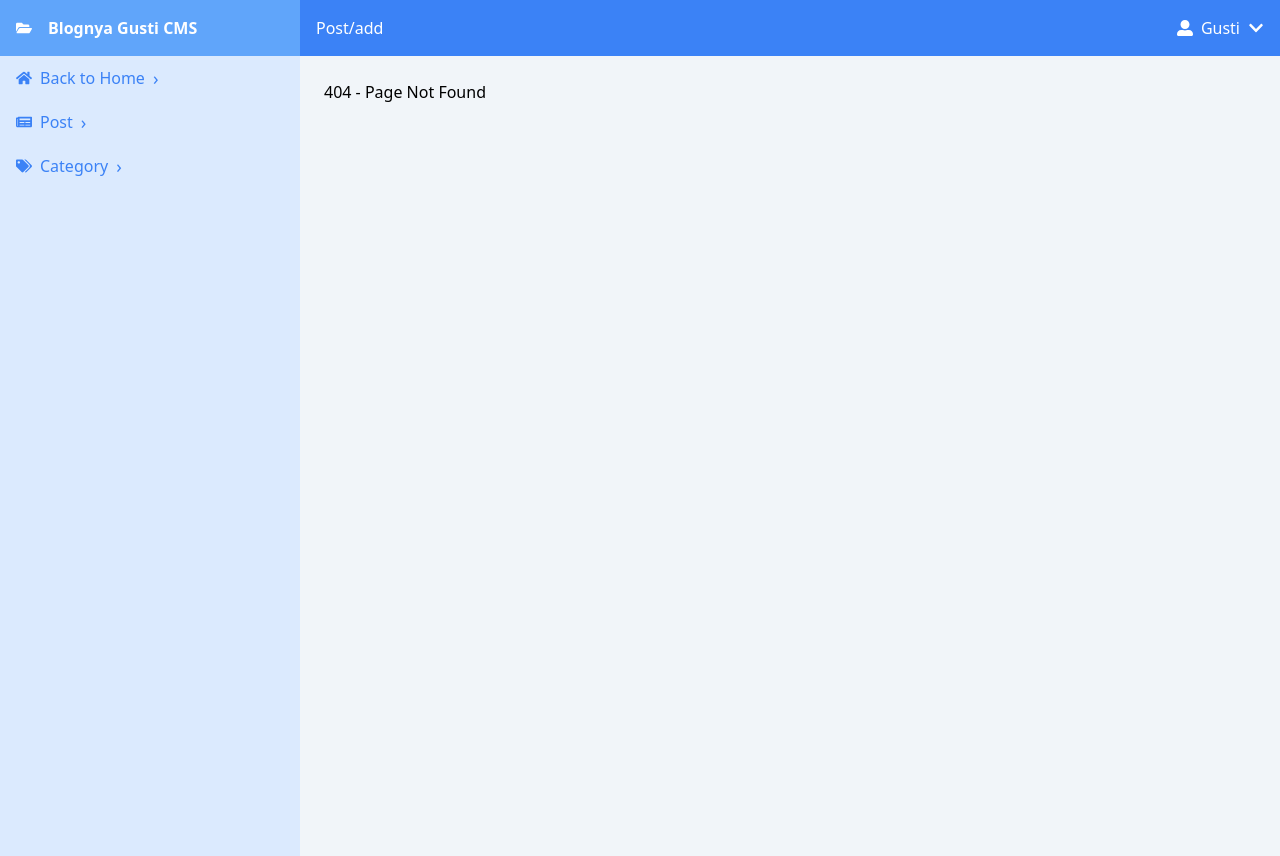
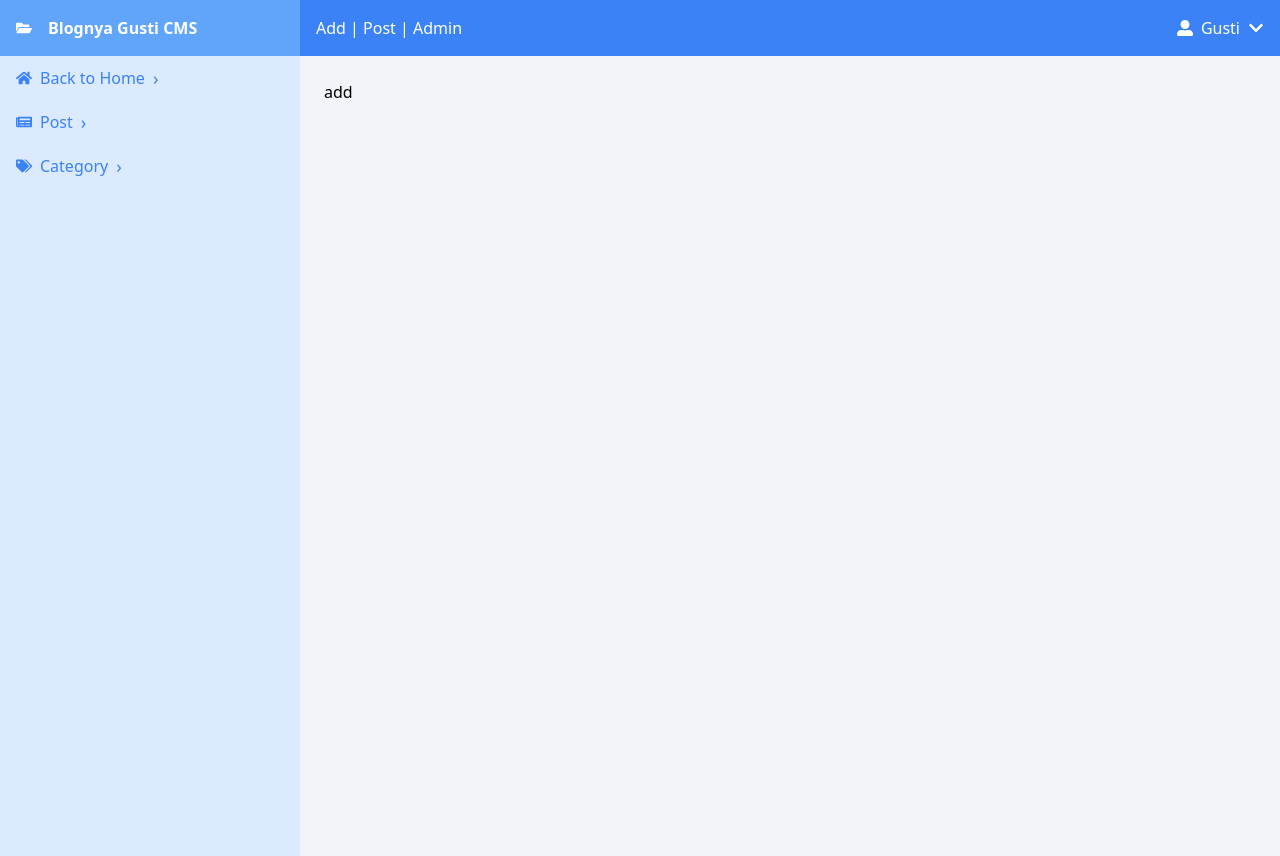
Before and after one commit to Gustinurislam/SimpleBlog, a Next.js app: page /admin/post/add in a window 1280 px wide. Before the commit this address had no page. Built offline with nearby package versions, Linux system fonts and the light colour scheme.

Commit message:
update add admin

```diff
--- a/components/admin/Header.tsx
+++ b/components/admin/Header.tsx
@@ -1,3 +1,4 @@
+import pathToTitle from 'helpers/pathToTitle';
 import upperCaseFirstLetter from 'helpers/upperCaseFirstLetter';
 import { useRouter } from 'next/router';
 import React from 'react';
@@ -5,14 +6,7 @@ import { FaChevronDown, FaFolderOpen, FaUserAlt } from 'react-icons/fa';
 
 const Header = () => {
   const { asPath } = useRouter();
-
-  const pathTruncated = asPath.replace('/admin/', '');
-
-  const pathArr = pathTruncated.split('-');
-
-  const arrJoined = pathArr.map((str) => upperCaseFirstLetter(str)).join(' ');
-
-  // const title = upperCaseFirstLetter(pathTruncated);
+  const title = pathToTitle(asPath);
 
   return (
     <header className="bg-blue-500 text-white flex fixed top-0 inset-x-0 z-50">
@@ -22,7 +16,7 @@ const Header = () => {
       </h2>
 
       <nav className="p-4 flex-1 box-between">
-        <h1>{arrJoined}</h1>
+        <h1>{title}</h1>
 
         <button className="box-equal space-x-2">
           <FaUserAlt />
--- a/components/admin/crud/Header.tsx
+++ b/components/admin/crud/Header.tsx
@@ -18,7 +18,7 @@ const Header = ({ addBtnUrl }: HeaderPropType) => {
         <input
           type="text"
           placeholder="Search"
-          className="p-1 border rounded-md bg-transparent border-blue-500"
+          className="p-[7px] border rounded-md bg-transparent border-blue-500"
         />
         <button className="btn-post box-equal gap-x-1"><FaSearch/>Search</button>
       </div>
--- /dev/null
+++ b/helpers/pathToTitle.ts
@@ -0,0 +1,22 @@
+import upperCaseFirstLetter from './upperCaseFirstLetter';
+
+const pathToTitle = (path: string) => {
+  // admin/post/add => ['admin', 'post', 'add'] => ['add', 'post', 'admin']
+  const pathArr = path.slice(1).split('/').reverse();
+
+  // ['admin', 'post', 'admin']
+  const pathArrUppercase = pathArr.map(
+    (string) =>
+      string.includes('-') // blog status
+        ? string
+            .split('-')
+            .map((s) => upperCaseFirstLetter(s))
+            .join(' ') // blog status
+        : upperCaseFirstLetter(string), // admin
+  );
+
+  // ['Add', 'Post', 'Admin'] => Add | Post | Admin
+  return pathArrUppercase.join(' | ');
+};
+
+export default pathToTitle;
--- a/layouts/Admin.tsx
+++ b/layouts/Admin.tsx
@@ -1,13 +1,25 @@
 import Header from 'components/admin/Header';
 import Sidebar from 'components/admin/Sidebar';
+import pathToTitle from 'helpers/pathToTitle';
+import Head from 'next/head';
+import { useRouter } from 'next/router';
 
 type AdminPropType = {
   children: React.ReactNode;
 };
 
 function Admin({ children }: AdminPropType) {
+  const { asPath } = useRouter();
+  const title = pathToTitle(asPath);
+
   return (
     <div>
+      <Head>
+        <title>{title + ' | Blognya Gusti'}</title>
+
+        <meta name="description" content="Admin dashboard CMS" />
+      </Head>
+
       <Header />
 
       <main className="flex min-h-screen mt-[56px]">
--- a/pages/admin/category.tsx
+++ b/pages/admin/category.tsx
@@ -1,15 +1,9 @@
 import { NextPage } from 'next';
-import Head from 'next/head';
 import React from 'react';
 
 const AdminCategory: NextPage = () => {
   return (
     <>
-      <Head>
-        <title>Admin | Category | Blognya Gusti</title>
-        <meta name="description" content="Halaman utama admin" />
-      </Head>
-
       <main>lallalal</main>
     </>
   );
--- /dev/null
+++ b/pages/admin/post/add.tsx
@@ -0,0 +1,7 @@
+import { NextPage } from 'next';
+
+const AdminAddPost: NextPage = () => {
+  return <div>add</div>;
+};
+
+export default AdminAddPost;
--- a/pages/admin/post.tsx
+++ b/pages/admin/post/index.tsx
@@ -1,8 +1,10 @@
 import axios from 'axios';
 import Header from 'components/admin/crud/Header';
 import TblRowSkeleton from 'components/admin/post/TblRowSkeleton';
+import limitChar from 'helpers/limitChar';
 import { NextPage } from 'next';
-import Head from 'next/head';
+import Link from 'next/link';
+import { PostType } from 'pages';
 import { FaEdit, FaSort, FaTrash } from 'react-icons/fa';
 import useSWR from 'swr';
 
@@ -16,11 +18,6 @@ const AdminPost: NextPage = () => {
 
   return (
     <>
-      <Head>
-        <title>Admin | Post | Blognya Gusti</title>
-        <meta name="description" content="Halaman utama post" />
-      </Head>
-
       <Header addBtnUrl={'/admin/post/add'} />
 
       {/* tbl */}
@@ -42,20 +39,30 @@ const AdminPost: NextPage = () => {
         <TblRowSkeleton />
       ) : (
         // tbl row
-        <div className="grid grid-cols-3 border-b text-sm py-4 font-semibold">
-          <p>Post 1</p>
-          <p>Desc 1</p>
+        data.map((post: PostType) => (
+          <div
+            key={post.id}
+            className="grid grid-cols-3 border-b text-sm py-4 font-semibold items-center"
+          >
+            <p>{limitChar(post.title, 40)}</p>
+            <p>{limitChar(post.body, 100)}</p>
 
-          <div className="flex space-x-2">
+            <div className="box-equal gap-x-2">
+              <Link href={'/admin/post/edit' + post.id}>
                 <button className="btn-post box-equal gap-x-1">
                   <FaEdit /> Edit
                 </button>
+              </Link>
+
+              <Link href={'/admin/post/delete'}>
                 <button className="btn-post box-equal gap-x-1">
                   <FaTrash />
                   Delete
                 </button>
+              </Link>
             </div>
           </div>
+        ))
       )}
     </>
   );
--- a/styles/globals.css
+++ b/styles/globals.css
@@ -27,5 +27,5 @@ input {
 }
 
 .btn-post {
-  @apply text-[15px] border rounded-md p-[5px] bg-blue-500 text-white hover:bg-blue-400 active:scale-105 transform transition duration-100;
+  @apply text-[15px] border rounded-md p-2 bg-blue-500 text-white hover:bg-blue-400 active:scale-105 transform transition duration-100;
 }
```
Lines whose indentation alone changed are shown as unchanged.
